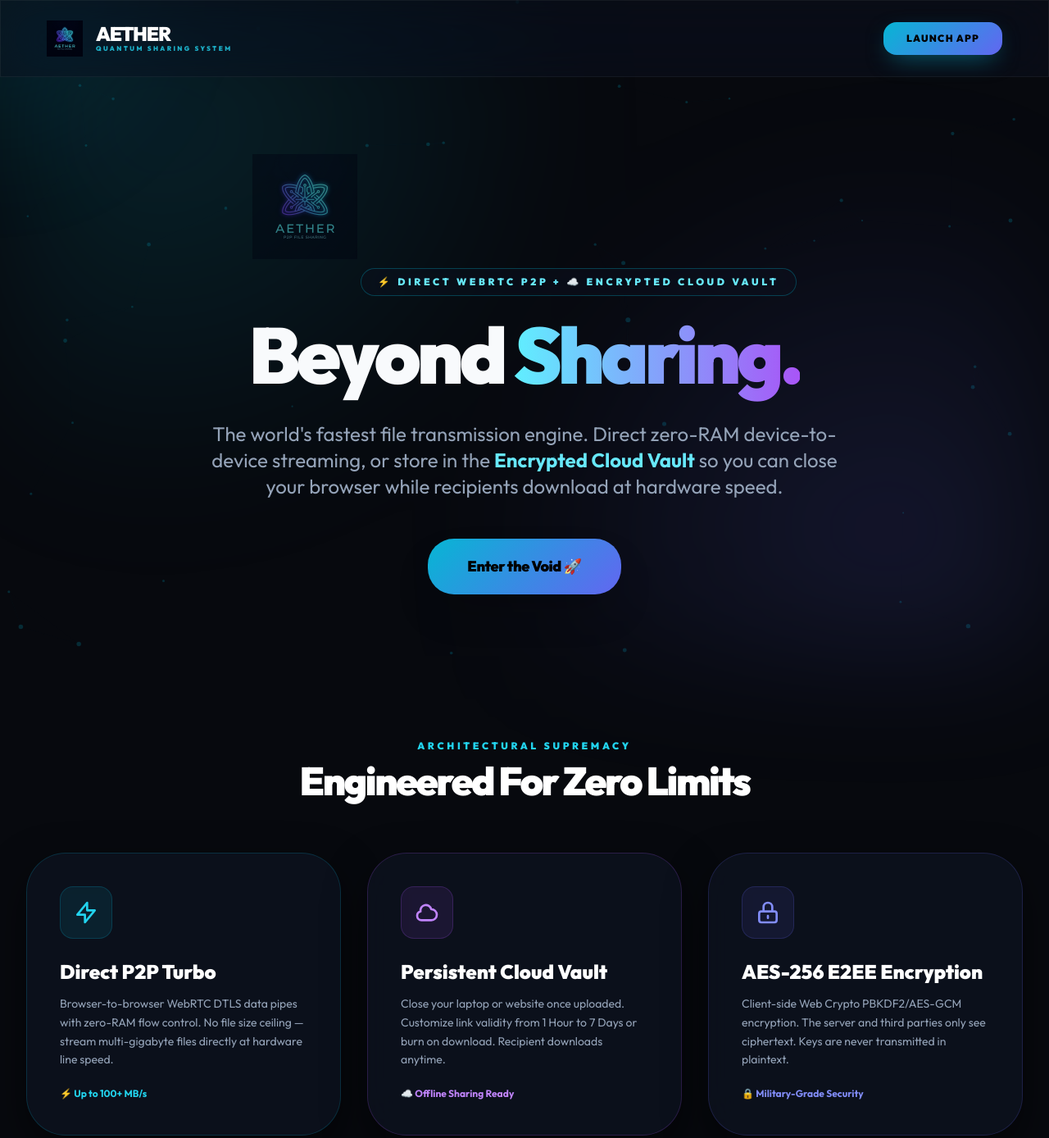
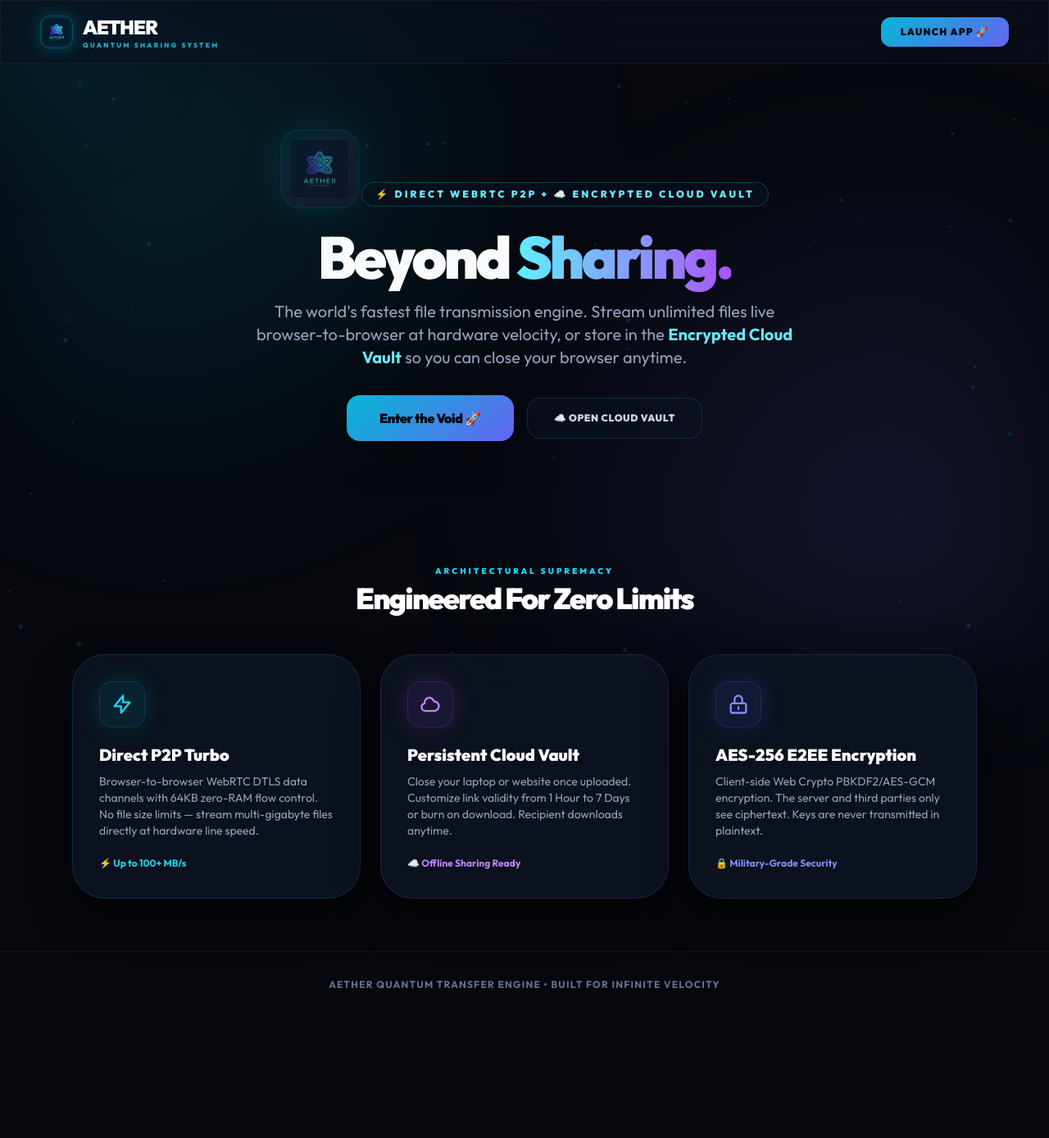
Before and after one commit to sumitsharma29/aether, a website: page public/index.html in a window 1280 px wide. Shown: the top 1388 px of the page at 82% size. After the commit the page ends 1241 px from the top, so only its background shows below. Drawn offline with nearby package versions, Linux system fonts and the light colour scheme.

Commit message:
feat(ui): update landing page index.html and update service worker cache to v5-ultra

```diff
--- a/public/index.html
+++ b/public/index.html
@@ -24,31 +24,46 @@
             --bg: 240 10% 4%;
         }
 
+        * { box-sizing: border-box; }
+
         body {
             font-family: 'Outfit', sans-serif;
-            background-color: #07090e;
+            background-color: #06080e;
             color: #f8fafc;
             overflow-x: hidden;
+            min-height: 100vh;
         }
 
-        #particle-canvas { position: fixed; inset: 0; z-index: -2; opacity: 0.5; }
-        .mesh-bg { position: fixed; inset: 0; z-index: -1; background: radial-gradient(circle at 15% 15%, rgba(6, 182, 212, 0.15) 0, transparent 40%), radial-gradient(circle at 85% 85%, rgba(99, 102, 241, 0.15) 0, transparent 40%); filter: blur(80px); }
+        #particle-canvas { position: fixed; inset: 0; z-index: -2; opacity: 0.45; }
+        .mesh-bg { position: fixed; inset: 0; z-index: -1; background: radial-gradient(circle at 15% 20%, rgba(6, 182, 212, 0.15) 0, transparent 40%), radial-gradient(circle at 85% 80%, rgba(99, 102, 241, 0.15) 0, transparent 40%); filter: blur(80px); }
 
-        .glass { background: rgba(12, 17, 29, 0.5); backdrop-filter: blur(30px) saturate(180%); border: 1px solid rgba(255, 255, 255, 0.08); }
-        .glass-card { background: rgba(15, 22, 38, 0.6); backdrop-filter: blur(30px); border: 1px solid rgba(34, 211, 238, 0.15); box-shadow: 0 20px 50px rgba(0, 0, 0, 0.5); }
+        .glass { background: rgba(12, 17, 29, 0.6); backdrop-filter: blur(25px) saturate(180%); border: 1px solid rgba(255, 255, 255, 0.08); }
+        .glass-card { background: rgba(15, 22, 38, 0.7); backdrop-filter: blur(30px); border: 1px solid rgba(34, 211, 238, 0.18); box-shadow: 0 20px 50px rgba(0, 0, 0, 0.6); }
 
-        .btn-aether { background: linear-gradient(135deg, #06b6d4, #6366f1); transition: all 0.4s cubic-bezier(0.19, 1, 0.22, 1); position: relative; overflow: hidden; box-shadow: 0 10px 30px -10px rgba(6, 182, 212, 0.6); }
-        .btn-aether:hover { transform: translateY(-4px) scale(1.04); box-shadow: 0 20px 40px -10px rgba(6, 182, 212, 0.8); filter: brightness(1.2); }
+        .btn-aether {
+            background: linear-gradient(135deg, #06b6d4, #6366f1);
+            transition: all 0.3s cubic-bezier(0.19, 1, 0.22, 1);
+            position: relative;
+            overflow: hidden;
+            box-shadow: 0 10px 30px -10px rgba(6, 182, 212, 0.6);
+        }
+        .btn-aether:hover {
+            transform: translateY(-3px) scale(1.03);
+            box-shadow: 0 20px 40px -10px rgba(6, 182, 212, 0.8);
+            filter: brightness(1.15);
+        }
 
         .text-gradient { background: linear-gradient(to right, #60efff, #a855f7); -webkit-background-clip: text; background-clip: text; -webkit-text-fill-color: transparent; }
 
-        .reveal { opacity: 0; transform: translateY(30px); transition: all 0.8s cubic-bezier(0.22, 1, 0.36, 1); }
-        .reveal.active { opacity: 1; transform: translateY(0); }
+        .logo-blend {
+            mix-blend-mode: screen;
+            filter: brightness(1.2) contrast(1.1);
+        }
 
         #mouse-glow {
             position: fixed;
-            width: 500px;
-            height: 500px;
+            width: 450px;
+            height: 450px;
             background: radial-gradient(circle, rgba(6, 182, 212, 0.12) 0%, transparent 70%);
             border-radius: 50%;
             pointer-events: none;
@@ -63,86 +78,94 @@
     <canvas id="particle-canvas"></canvas>
     <div class="mesh-bg"></div>
 
-    <!-- Navigation -->
-    <nav class="fixed top-0 w-full z-50 px-8 md:px-14 py-6 flex justify-between items-center glass border-b border-white/5" id="main-nav">
-        <div class="flex items-center gap-4 group cursor-pointer" onclick="location.href='/'">
-            <img src="logo.png" alt="AETHER" class="w-11 h-11 object-contain group-hover:scale-105 transition-transform">
+    <!-- Navigation Header -->
+    <nav class="sticky top-0 w-full z-50 px-6 md:px-12 py-4 flex justify-between items-center glass border-b border-white/5" id="main-nav">
+        <div class="flex items-center gap-3 cursor-pointer group" onclick="location.href='/'">
+            <div class="w-10 h-10 rounded-xl bg-cyan-500/10 border border-cyan-500/30 flex items-center justify-center group-hover:scale-105 transition-transform overflow-hidden shadow-[0_0_20px_rgba(6,182,212,0.3)]">
+                <img src="logo.png" alt="AETHER Logo" class="w-8 h-8 object-contain logo-blend">
+            </div>
             <div>
-                <h1 class="text-2xl font-black tracking-tighter text-white leading-none">AETHER</h1>
+                <h1 class="text-xl sm:text-2xl font-black tracking-tighter text-white leading-none">AETHER</h1>
                 <p class="text-[8px] uppercase tracking-[0.3em] font-black text-cyan-400 opacity-80">Quantum Sharing System</p>
             </div>
         </div>
-        <a href="/void" class="btn-aether px-7 py-3 rounded-2xl text-xs font-black uppercase tracking-widest text-black no-underline">
-            Launch App
+        <a href="/void" class="btn-aether px-6 py-2.5 rounded-xl text-xs font-black uppercase tracking-widest text-black no-underline shadow-lg">
+            Launch App 🚀
         </a>
     </nav>
 
-    <!-- Hero -->
-    <main class="min-h-screen flex flex-col items-center justify-center pt-28 px-6 text-center">
-        <div class="max-w-5xl">
-            <div class="mb-8 relative inline-block reveal active">
-                <img src="logo.png" alt="AETHER" class="w-24 h-24 md:w-32 md:h-32 mx-auto animate-pulse">
+    <!-- Hero Section -->
+    <main class="flex-grow flex flex-col items-center justify-center px-6 py-12 md:py-20 text-center">
+        <div class="max-w-4xl">
+            <!-- Hero Logo -->
+            <div class="mb-6 inline-block">
+                <div class="w-20 h-20 sm:w-24 sm:h-24 mx-auto rounded-3xl bg-gradient-to-br from-cyan-500/20 to-purple-500/20 border border-cyan-500/30 flex items-center justify-center p-3 shadow-[0_0_50px_rgba(6,182,212,0.3)] animate-pulse">
+                    <img src="logo.png" alt="AETHER Logo" class="w-full h-full object-contain logo-blend">
+                </div>
             </div>
 
-            <div class="inline-flex items-center gap-2 px-5 py-2 rounded-full glass border border-cyan-500/30 text-cyan-300 text-[10px] md:text-xs font-black uppercase tracking-[0.3em] mb-6">
+            <div class="inline-flex items-center gap-2 px-4 py-1.5 rounded-full glass border border-cyan-500/30 text-cyan-300 text-[10px] md:text-xs font-black uppercase tracking-[0.25em] mb-4">
                 ⚡ Direct WebRTC P2P + ☁️ Encrypted Cloud Vault
             </div>
 
-            <h2 class="text-5xl md:text-8xl font-black tracking-tighter mb-8 leading-tight reveal active">
+            <h2 class="text-4xl sm:text-6xl md:text-7xl font-black tracking-tighter mb-4 leading-tight">
                 Beyond <span class="text-gradient">Sharing.</span>
             </h2>
 
-            <p class="text-lg md:text-2xl text-slate-400 font-medium mb-12 max-w-3xl mx-auto leading-relaxed reveal active">
-                The world's fastest file transmission engine. Direct zero-RAM device-to-device streaming, or store in the <span class="text-cyan-300 font-bold">Encrypted Cloud Vault</span> so you can close your browser while recipients download at hardware speed.
+            <p class="text-base sm:text-lg md:text-xl text-slate-400 font-medium mb-8 max-w-2xl mx-auto leading-relaxed">
+                The world's fastest file transmission engine. Stream unlimited files live browser-to-browser at hardware velocity, or store in the <span class="text-cyan-300 font-bold">Encrypted Cloud Vault</span> so you can close your browser anytime.
             </p>
 
-            <div class="flex flex-col sm:flex-row gap-5 justify-center items-center reveal active">
-                <a href="/void" class="btn-aether px-12 py-5 rounded-[2rem] text-lg font-black tracking-tight text-black no-underline shadow-2xl">
-                    Enter the Void 🚀
+            <div class="flex flex-col sm:flex-row gap-4 justify-center items-center">
+                <a href="/void" class="btn-aether px-10 py-4 rounded-2xl text-base font-black tracking-tight text-black no-underline shadow-2xl flex items-center gap-2">
+                    <span>Enter the Void 🚀</span>
+                </a>
+                <a href="/void?mode=vault" class="glass px-8 py-4 rounded-2xl text-xs font-black uppercase tracking-wider text-slate-300 hover:text-white no-underline transition-all border border-cyan-500/20 hover:border-cyan-400">
+                    ☁️ Open Cloud Vault
                 </a>
             </div>
         </div>
     </main>
 
-    <!-- Core Features Grid -->
-    <section class="py-24 px-8 max-w-7xl mx-auto">
-        <div class="text-center mb-16">
-            <span class="text-cyan-400 font-black tracking-[0.3em] uppercase text-xs">Architectural Supremacy</span>
-            <h3 class="text-4xl md:text-5xl font-black tracking-tighter mt-2 text-white">Engineered For Zero Limits</h3>
+    <!-- Core Features Section -->
+    <section class="py-16 px-6 max-w-6xl mx-auto">
+        <div class="text-center mb-12">
+            <span class="text-cyan-400 font-black tracking-[0.3em] uppercase text-[10px]">Architectural Supremacy</span>
+            <h3 class="text-3xl md:text-4xl font-black tracking-tighter mt-1 text-white">Engineered For Zero Limits</h3>
         </div>
 
-        <div class="grid grid-cols-1 md:grid-cols-3 gap-8">
+        <div class="grid grid-cols-1 md:grid-cols-3 gap-6">
             <!-- Card 1 -->
-            <div class="glass-card p-10 rounded-[3rem] text-left border border-cyan-500/20 hover:border-cyan-400 transition-all">
-                <div class="w-16 h-16 rounded-2xl bg-cyan-500/10 flex items-center justify-center text-cyan-400 mb-6 border border-cyan-500/20">
-                    <svg class="w-8 h-8" fill="none" stroke="currentColor" viewBox="0 0 24 24"><path stroke-linecap="round" stroke-linejoin="round" stroke-width="2" d="M13 10V3L4 14h7v7l9-11h-7z"></path></svg>
+            <div class="glass-card p-8 rounded-[2.5rem] text-left border border-cyan-500/20 hover:border-cyan-400 transition-all">
+                <div class="w-14 h-14 rounded-2xl bg-cyan-500/10 flex items-center justify-center text-cyan-400 mb-5 border border-cyan-500/20 shadow-[0_0_30px_rgba(6,182,212,0.2)]">
+                    <svg class="w-7 h-7" fill="none" stroke="currentColor" viewBox="0 0 24 24"><path stroke-linecap="round" stroke-linejoin="round" stroke-width="2" d="M13 10V3L4 14h7v7l9-11h-7z"></path></svg>
                 </div>
-                <h4 class="text-2xl font-black text-white mb-3">Direct P2P Turbo</h4>
-                <p class="text-slate-400 text-sm leading-relaxed mb-4">
-                    Browser-to-browser WebRTC DTLS data pipes with zero-RAM flow control. No file size ceiling — stream multi-gigabyte files directly at hardware line speed.
+                <h4 class="text-xl font-black text-white mb-2">Direct P2P Turbo</h4>
+                <p class="text-slate-400 text-xs sm:text-sm leading-relaxed mb-4">
+                    Browser-to-browser WebRTC DTLS data channels with 64KB zero-RAM flow control. No file size limits — stream multi-gigabyte files directly at hardware line speed.
                 </p>
                 <span class="text-xs font-bold text-cyan-400">⚡ Up to 100+ MB/s</span>
             </div>
 
             <!-- Card 2 -->
-            <div class="glass-card p-10 rounded-[3rem] text-left border border-purple-500/20 hover:border-purple-400 transition-all">
-                <div class="w-16 h-16 rounded-2xl bg-purple-500/10 flex items-center justify-center text-purple-400 mb-6 border border-purple-500/20">
-                    <svg class="w-8 h-8" fill="none" stroke="currentColor" viewBox="0 0 24 24"><path stroke-linecap="round" stroke-linejoin="round" stroke-width="2" d="M3 15a4 4 0 004 4h9a5 5 0 10-.1-9.999 5.002 5.002 0 00-9.78 2.096A4.001 4.001 0 003 15z"></path></svg>
+            <div class="glass-card p-8 rounded-[2.5rem] text-left border border-purple-500/20 hover:border-purple-400 transition-all">
+                <div class="w-14 h-14 rounded-2xl bg-purple-500/10 flex items-center justify-center text-purple-400 mb-5 border border-purple-500/20 shadow-[0_0_30px_rgba(168,85,247,0.2)]">
+                    <svg class="w-7 h-7" fill="none" stroke="currentColor" viewBox="0 0 24 24"><path stroke-linecap="round" stroke-linejoin="round" stroke-width="2" d="M3 15a4 4 0 004 4h9a5 5 0 10-.1-9.999 5.002 5.002 0 00-9.78 2.096A4.001 4.001 0 003 15z"></path></svg>
                 </div>
-                <h4 class="text-2xl font-black text-white mb-3">Persistent Cloud Vault</h4>
-                <p class="text-slate-400 text-sm leading-relaxed mb-4">
+                <h4 class="text-xl font-black text-white mb-2">Persistent Cloud Vault</h4>
+                <p class="text-slate-400 text-xs sm:text-sm leading-relaxed mb-4">
                     Close your laptop or website once uploaded. Customize link validity from 1 Hour to 7 Days or burn on download. Recipient downloads anytime.
                 </p>
                 <span class="text-xs font-bold text-purple-400">☁️ Offline Sharing Ready</span>
             </div>
 
             <!-- Card 3 -->
-            <div class="glass-card p-10 rounded-[3rem] text-left border border-indigo-500/20 hover:border-indigo-400 transition-all">
-                <div class="w-16 h-16 rounded-2xl bg-indigo-500/10 flex items-center justify-center text-indigo-400 mb-6 border border-indigo-500/20">
-                    <svg class="w-8 h-8" fill="none" stroke="currentColor" viewBox="0 0 24 24"><path stroke-linecap="round" stroke-linejoin="round" stroke-width="2" d="M12 15v2m-6 4h12a2 2 0 002-2v-6a2 2 0 00-2-2H6a2 2 0 00-2 2v6a2 2 0 002 2zm10-10V7a4 4 0 00-8 0v4h8z"></path></svg>
+            <div class="glass-card p-8 rounded-[2.5rem] text-left border border-indigo-500/20 hover:border-indigo-400 transition-all">
+                <div class="w-14 h-14 rounded-2xl bg-indigo-500/10 flex items-center justify-center text-indigo-400 mb-5 border border-indigo-500/20 shadow-[0_0_30px_rgba(99,102,241,0.2)]">
+                    <svg class="w-7 h-7" fill="none" stroke="currentColor" viewBox="0 0 24 24"><path stroke-linecap="round" stroke-linejoin="round" stroke-width="2" d="M12 15v2m-6 4h12a2 2 0 002-2v-6a2 2 0 00-2-2H6a2 2 0 00-2 2v6a2 2 0 002 2zm10-10V7a4 4 0 00-8 0v4h8z"></path></svg>
                 </div>
-                <h4 class="text-2xl font-black text-white mb-3">AES-256 E2EE Encryption</h4>
-                <p class="text-slate-400 text-sm leading-relaxed mb-4">
+                <h4 class="text-xl font-black text-white mb-2">AES-256 E2EE Encryption</h4>
+                <p class="text-slate-400 text-xs sm:text-sm leading-relaxed mb-4">
                     Client-side Web Crypto PBKDF2/AES-GCM encryption. The server and third parties only see ciphertext. Keys are never transmitted in plaintext.
                 </p>
                 <span class="text-xs font-bold text-indigo-400">🔒 Military-Grade Security</span>
@@ -151,11 +174,11 @@
     </section>
 
     <!-- Footer -->
-    <footer class="py-12 px-8 text-center text-slate-500 text-xs font-bold uppercase tracking-widest border-t border-white/5 mt-auto">
+    <footer class="py-8 px-6 text-center text-slate-500 text-xs font-bold uppercase tracking-widest border-t border-white/5 mt-auto">
         <p>AETHER Quantum Transfer Engine • Built for Infinite Velocity</p>
     </footer>
 
-    <!-- Interactive Mouse Particles -->
+    <!-- Interactive Mouse Glow & Particles -->
     <script>
         const canvas = document.getElementById('particle-canvas');
         const ctx = canvas.getContext('2d');
@@ -171,7 +194,7 @@
         function initParticles() {
             canvas.width = window.innerWidth; canvas.height = window.innerHeight;
             particles = [];
-            for (let i = 0; i < 50; i++) {
+            for (let i = 0; i < 45; i++) {
                 particles.push({ x: Math.random() * canvas.width, y: Math.random() * canvas.height, vx: (Math.random() - 0.5) * 0.4, vy: (Math.random() - 0.5) * 0.4, size: Math.random() * 2 + 1, density: (Math.random() * 20) + 1 });
             }
         }
@@ -192,7 +215,7 @@
                 ctx.beginPath(); ctx.arc(p.x, p.y, p.size, 0, Math.PI * 2); ctx.fill();
                 for (let j = i + 1; j < particles.length; j++) {
                     const p2 = particles[j]; const dist = Math.hypot(p.x - p2.x, p.y - p2.y);
-                    if (dist < 150) { ctx.lineWidth = 1 - dist / 150; ctx.beginPath(); ctx.moveTo(p.x, p.y); ctx.lineTo(p2.x, p2.y); ctx.stroke(); }
+                    if (dist < 140) { ctx.lineWidth = 1 - dist / 140; ctx.beginPath(); ctx.moveTo(p.x, p.y); ctx.lineTo(p2.x, p2.y); ctx.stroke(); }
                 }
             });
             requestAnimationFrame(drawParticles);
--- a/public/sw.js
+++ b/public/sw.js
@@ -1,26 +1,20 @@
-const CACHE_NAME = 'aether-v4-quantum';
+const CACHE_NAME = 'aether-v5-ultra';
 
 const ASSETS_TO_CACHE = [
   '/',
   '/void',
   '/logo.png',
   '/manifest.json',
-  '/app.js',
-  'https://cdn.tailwindcss.com',
-  'https://fonts.googleapis.com/css2?family=Outfit:wght@300;400;600;700;900&display=swap',
-  'https://cdn.socket.io/4.8.1/socket.io.min.js',
-  'https://cdnjs.cloudflare.com/ajax/libs/simple-peer/9.11.1/simplepeer.min.js',
-  'https://cdnjs.cloudflare.com/ajax/libs/qrcodejs/1.0.0/qrcode.min.js'
+  '/app.js'
 ];
 
 self.addEventListener('install', (event) => {
+  self.skipWaiting();
   event.waitUntil(
     caches.open(CACHE_NAME).then((cache) => {
-      console.log('[SW] Pre-caching critical application assets');
-      return cache.addAll(ASSETS_TO_CACHE.filter(url => !url.startsWith('http')));
+      return cache.addAll(ASSETS_TO_CACHE);
     })
   );
-  self.skipWaiting();
 });
 
 self.addEventListener('activate', (event) => {
@@ -29,7 +23,7 @@ self.addEventListener('activate', (event) => {
       return Promise.all(
         keys.map((key) => {
           if (key !== CACHE_NAME) {
-            console.log('[SW] Purging stale cache:', key);
+            console.log('[SW] Purging old cache version:', key);
             return caches.delete(key);
           }
         })
@@ -39,13 +33,13 @@ self.addEventListener('activate', (event) => {
 });
 
 self.addEventListener('fetch', (event) => {
-  // Exclude API, socket.io, and vault downloads from cache
   const url = event.request.url;
-  if (url.includes('/socket.io/') || url.includes('/api/') || url.includes('/v/')) {
+  // Always fetch fresh HTML, API, and Socket.io requests from network
+  if (url.includes('/socket.io/') || url.includes('/api/') || url.includes('/v/') || event.request.destination === 'document') {
     return;
   }
 
-  // Network-first with cache fallback
+  // Network-first with cache fallback for static assets
   event.respondWith(
     fetch(event.request).then((response) => {
       if (response && response.status === 200) {
```
